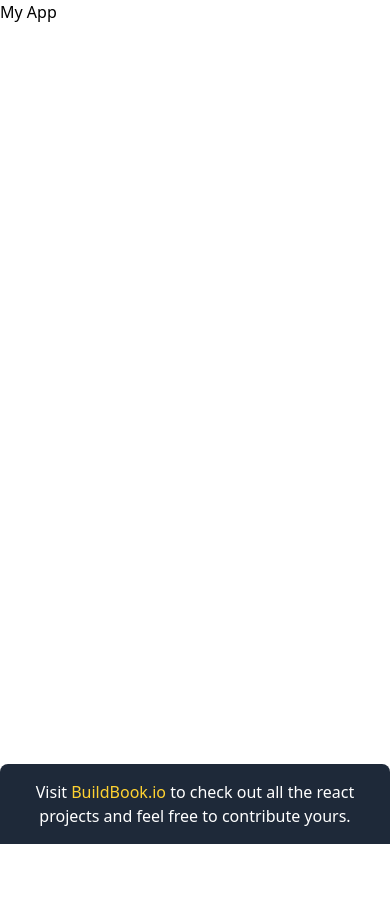
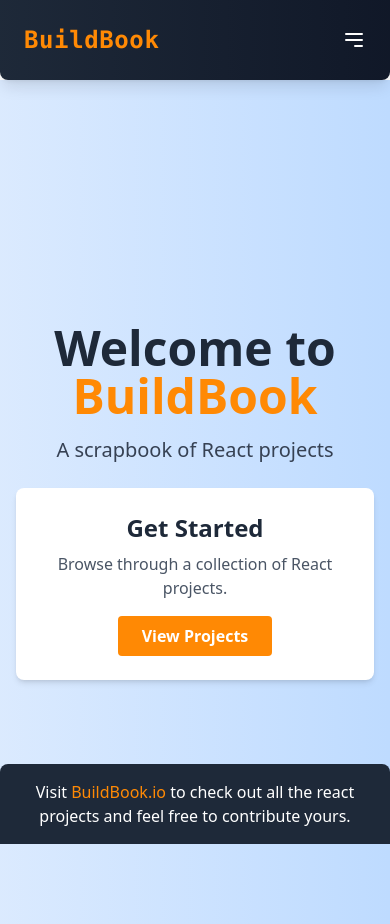
Before and after one commit to externalPointerVariable/BuildBook, a React (Vite) app in the folder myApp/: page / in a window 390 px wide. Before the commit the page ends 844 px from the top, so only its background shows below. Built offline with nearby package versions, Linux system fonts and the light colour scheme.

Commit message:
Added footer, header and home page successfully

```diff
--- a/myApp/components/Footer.jsx
+++ b/myApp/components/Footer.jsx
@@ -5,7 +5,7 @@ function Footer(){
             <div className="footer rounded-t-lg bg-gray-800 p-4 flex justify-center items-center">
                 <p className="text-center text-white"> Visit
                     <a href="http://github.com/externalPointerVariable/BuildBook" target="_blank" rel="noreferrer">
-                        <span className="small headre text-amber-300"> BuildBook.io </span>
+                        <span className="small headre text-orange-400"> BuildBook.io </span>
                     </a>
                      to check out all the react projects and feel free to contribute yours.</p>
             </div>
--- a/myApp/components/Header.jsx
+++ b/myApp/components/Header.jsx
@@ -1,8 +1,52 @@
+import { useState } from 'react';
+
 function Header() {
+  const [isOpen, setIsOpen] = useState(false);
+
   return (
-    <header>
-      <h1>My App</h1>
+    <header className="header rounded-b-lg bg-gradient-to-r from-gray-800 to-gray-900 p-6 flex flex-col md:flex-row items-center justify-between shadow-lg sticky top-0">
+      <div className="flex items-center justify-between w-full md:w-auto">
+        <div className="text-2xl font-semibold text-orange-400 tracking-wide font-mono">
+          <a href="/">
+            BuildBook
+          </a>
+        </div>
+        <button
+          className="text-white md:hidden"
+          onClick={() => setIsOpen(!isOpen)}
+        >
+          <svg
+            className="w-6 h-6"
+            fill="none"
+            stroke="currentColor"
+            viewBox="0 0 24 24"
+            xmlns="http://www.w3.org/2000/svg"
+          >
+            <path
+              strokeLinecap="round"
+              strokeLinejoin="round"
+              strokeWidth="2"
+              d={isOpen ? "M6 18L18 6M6 6l12 12" : "M4 6h16M4 12h16m-7 6h7"}
+            />
+          </svg>
+        </button>
+      </div>
+      <nav className={`flex flex-col md:flex-row space-y-4 md:space-y-0 md:space-x-6 mt-4 md:mt-0 ${isOpen ? 'block' : 'hidden'} md:block`}>
+        <ul className="flex flex-col md:flex-row space-y-4 md:space-y-0 md:space-x-8 font-mono text-lg">
+          <li className="text-white hover:text-orange-400 transition duration-200">
+            <a href="/">
+              Home
+            </a>
+          </li>
+          <li className="text-white hover:text-orange-400 transition duration-200">
+            <a href="/projects">
+              Projects
+            </a>
+          </li>
+        </ul>
+      </nav>
     </header>
-  )
+  );
 }
+
 export default Header;
--- a/myApp/pages/Home.jsx
+++ b/myApp/pages/Home.jsx
@@ -0,0 +1,21 @@
+function Home() {
+    return (
+      <div className="flex flex-col items-center justify-center bg-gradient-to-r from-blue-100 to-blue-200 text-center p-4 h-screen">
+        <h1 className="text-5xl font-bold text-gray-800 mb-4">
+          Welcome to <span className="text-orange-400">BuildBook</span>
+        </h1>
+        <p className="text-xl text-gray-700 mb-6">
+          A scrapbook of React projects
+        </p>
+        <div className="w-full max-w-md mx-auto p-6 rounded-lg shadow-md bg-white">
+          <h2 className="text-2xl font-semibold text-gray-800 mb-2">Get Started</h2>
+          <p className="text-md text-gray-600 mb-4">Browse through a collection of React projects.</p>
+          <a href="/projects" className="inline-block px-6 py-2 bg-orange-400 text-white font-bold rounded hover:bg-orange-500 transition duration-200">
+            View Projects
+          </a>
+        </div>
+      </div>
+    );
+  }
+
+  export default Home;
--- a/myApp/src/App.jsx
+++ b/myApp/src/App.jsx
@@ -1,6 +1,7 @@
 import React from 'react';
 import Footer from '../components/Footer.jsx';
 import Header from '../components/Header.jsx';
+import Home from '../pages/Home.jsx';
 
 
 function App() {
@@ -8,7 +9,9 @@ function App() {
   return (
     <>
     <Header/>
-      <main></main>
+      <main>
+        <Home/>
+      </main>
     <Footer/>
     </>
   )
```
